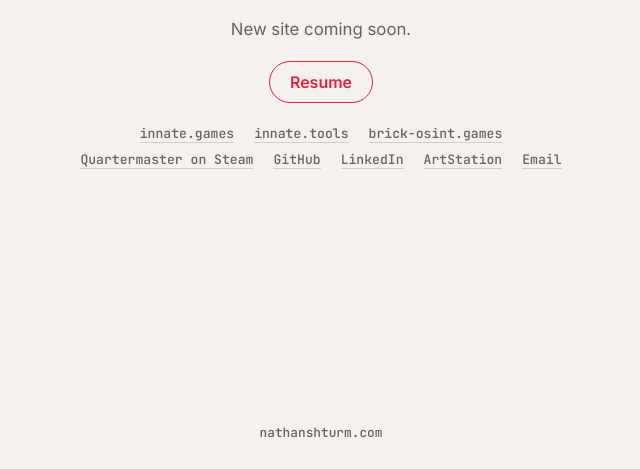
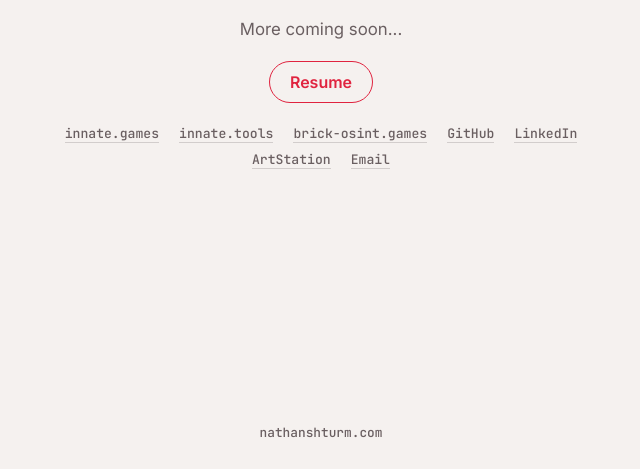
Before and after one commit to exterminathan/WebsitePortfolio, a website: page holding/nathanshturm/index.html in a window 1280 px wide. Shown: the part 331-800 px from the top of the page, without its empty margins (319-959 px from the left). Drawn offline with nearby package versions, Linux system fonts and the light colour scheme; a web font is replaced by a local one.

Commit message:
Trim holding page links and tagline
- Removed Quartermaster Steam link
- Tagline now More coming soon
- Redeployed the Firebase holding site

```diff
--- a/holding/nathanshturm/index.html
+++ b/holding/nathanshturm/index.html
@@ -194,13 +194,12 @@
       <svg class="mark" id="mark" viewBox="0 0 64 64" aria-hidden="true"><g class="lid"><use id="mark-use" href="#c41"/></g></svg>
       <h1>Nathan Shturm</h1>
     </div>
-    <p class="soon">New site coming soon.</p>
+    <p class="soon">More coming soon...</p>
     <a class="resume" href="/resume.pdf">Resume</a>
     <nav class="links" aria-label="Elsewhere">
       <a href="https://innate.games">innate.games</a>
       <a href="https://innate.tools">innate.tools</a>
       <a href="https://brick-osint.games">brick-osint.games</a>
-      <a href="https://store.steampowered.com/app/3673980/Quartermaster/">Quartermaster on Steam</a>
       <a href="https://github.com/exterminathan">GitHub</a>
       <a href="https://www.linkedin.com/in/nathan-shturm/">LinkedIn</a>
       <a href="https://www.artstation.com/nathanshturm">ArtStation</a>
```
